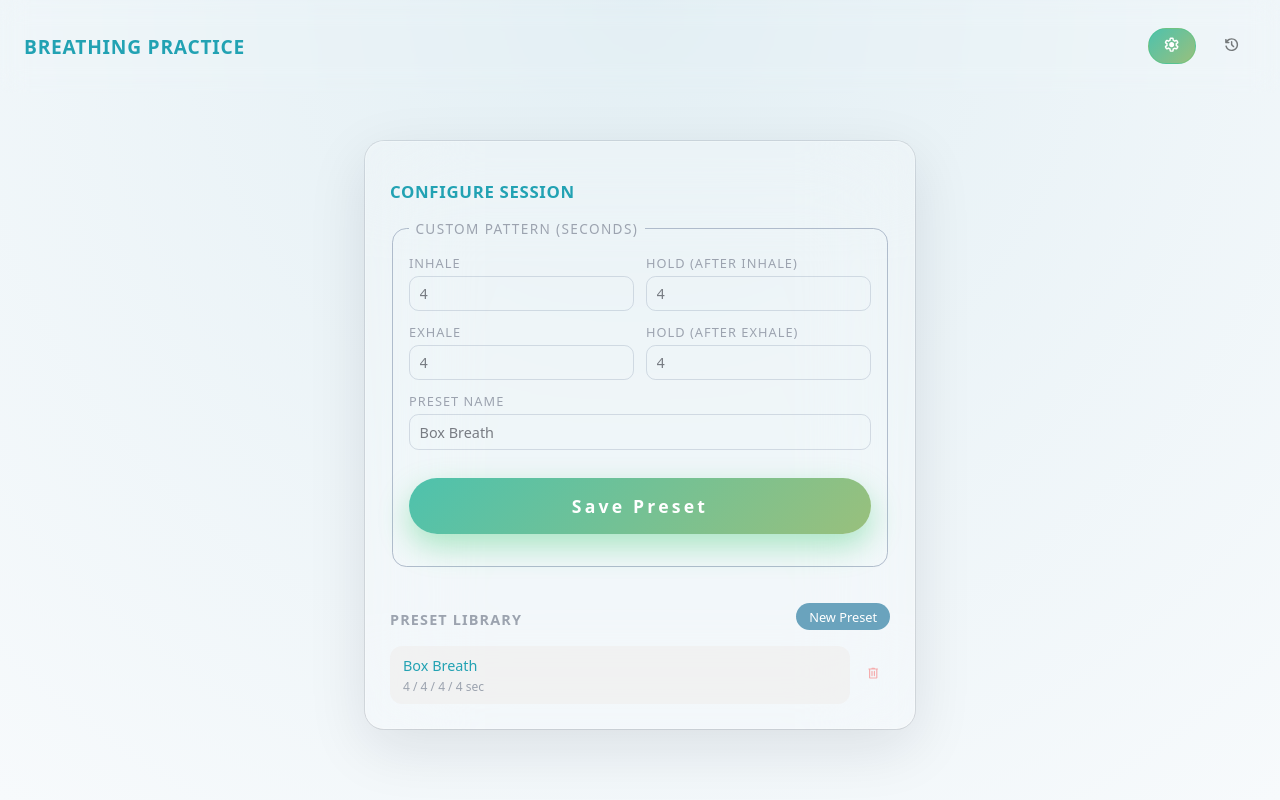
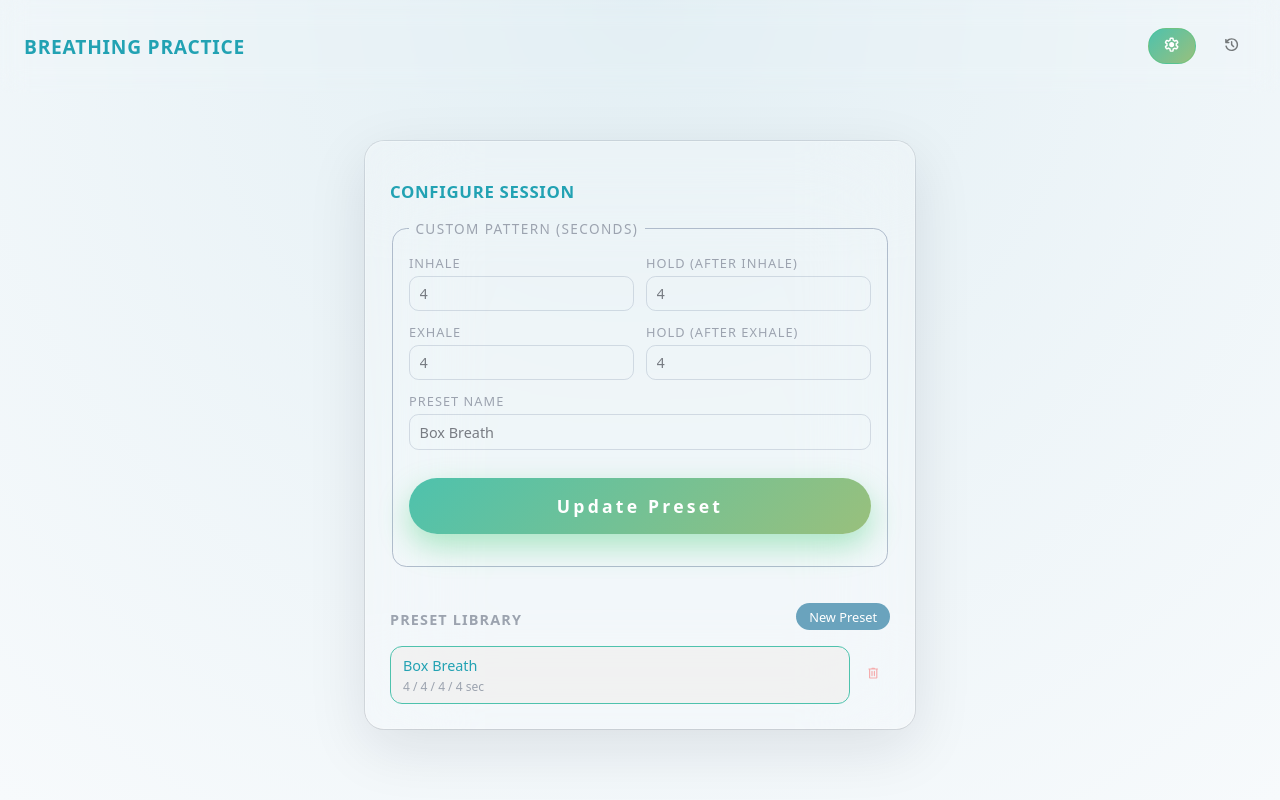
Before and after one commit to katmetax/breathing-practice, a Vue app: page /settings in a window 1280 px wide. Built offline with nearby package versions, Linux system fonts and the light colour scheme.

Commit message:
Persist selected preset

```diff
--- a/src/stores/sessionConfig.ts
+++ b/src/stores/sessionConfig.ts
@@ -1,11 +1,36 @@
 import { ref } from 'vue'
 import { defineStore } from 'pinia'
 
+const SELECTED_PRESET_STORAGE_KEY = 'breathing_selected_preset_v1'
+const DEFAULT_PRESET_ID = 'box_default'
+
+const readStoredPresetId = (): string | null => {
+  try {
+    const value = window.localStorage.getItem(SELECTED_PRESET_STORAGE_KEY)
+    return value || DEFAULT_PRESET_ID
+  } catch {
+    return DEFAULT_PRESET_ID
+  }
+}
+
+const persistPresetId = (id: string | null) => {
+  try {
+    if (id) {
+      window.localStorage.setItem(SELECTED_PRESET_STORAGE_KEY, id)
+      return
+    }
+    window.localStorage.removeItem(SELECTED_PRESET_STORAGE_KEY)
+  } catch {
+    // Ignore storage failures to keep the session usable.
+  }
+}
+
 export const useSessionConfigStore = defineStore('sessionConfig', () => {
-  const selectedPresetId = ref<string | null>(null)
+  const selectedPresetId = ref<string | null>(readStoredPresetId())
 
   function setSelectedPresetId(id: string | null) {
     selectedPresetId.value = id
+    persistPresetId(id)
   }
 
   return {
```
